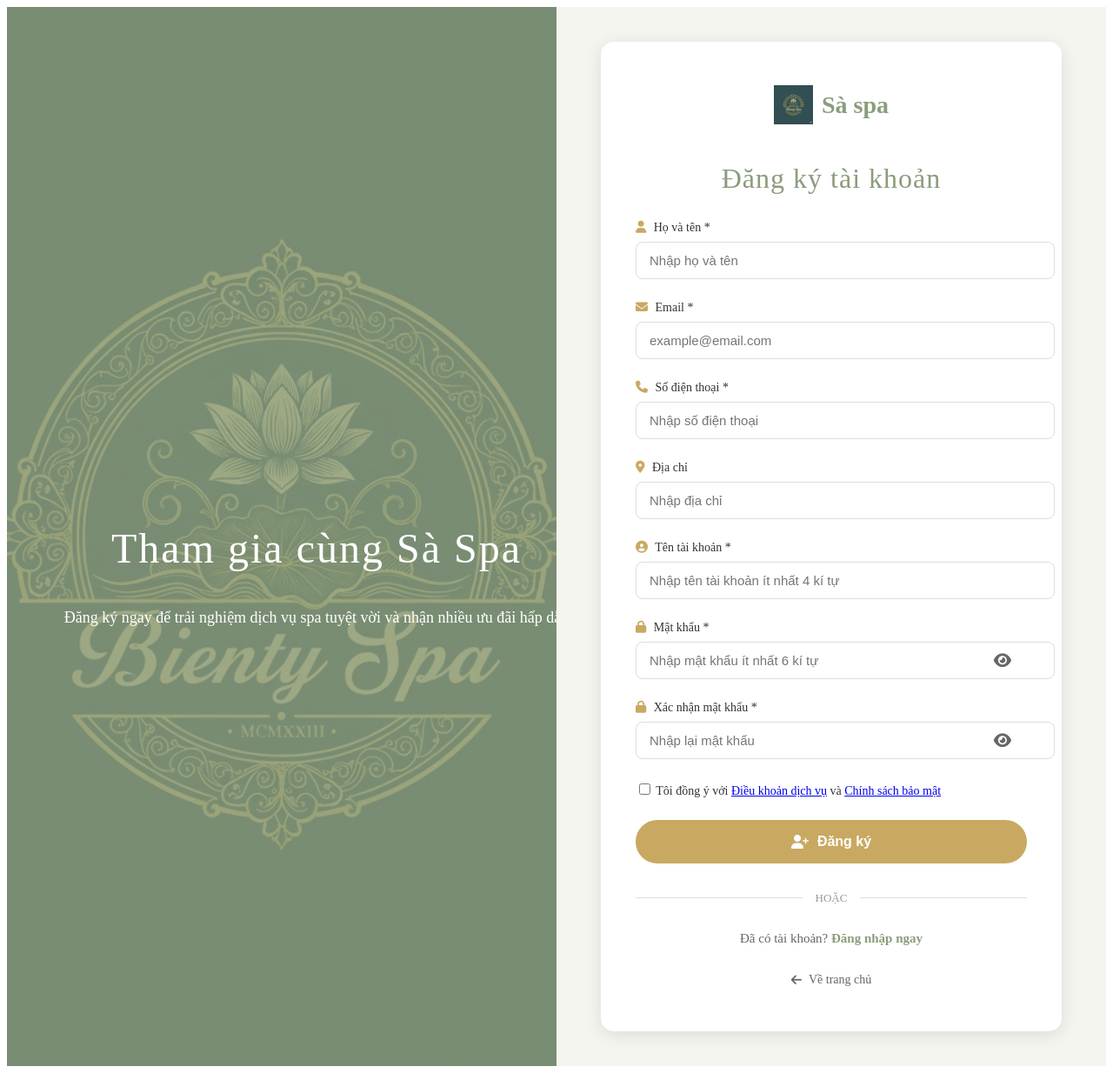
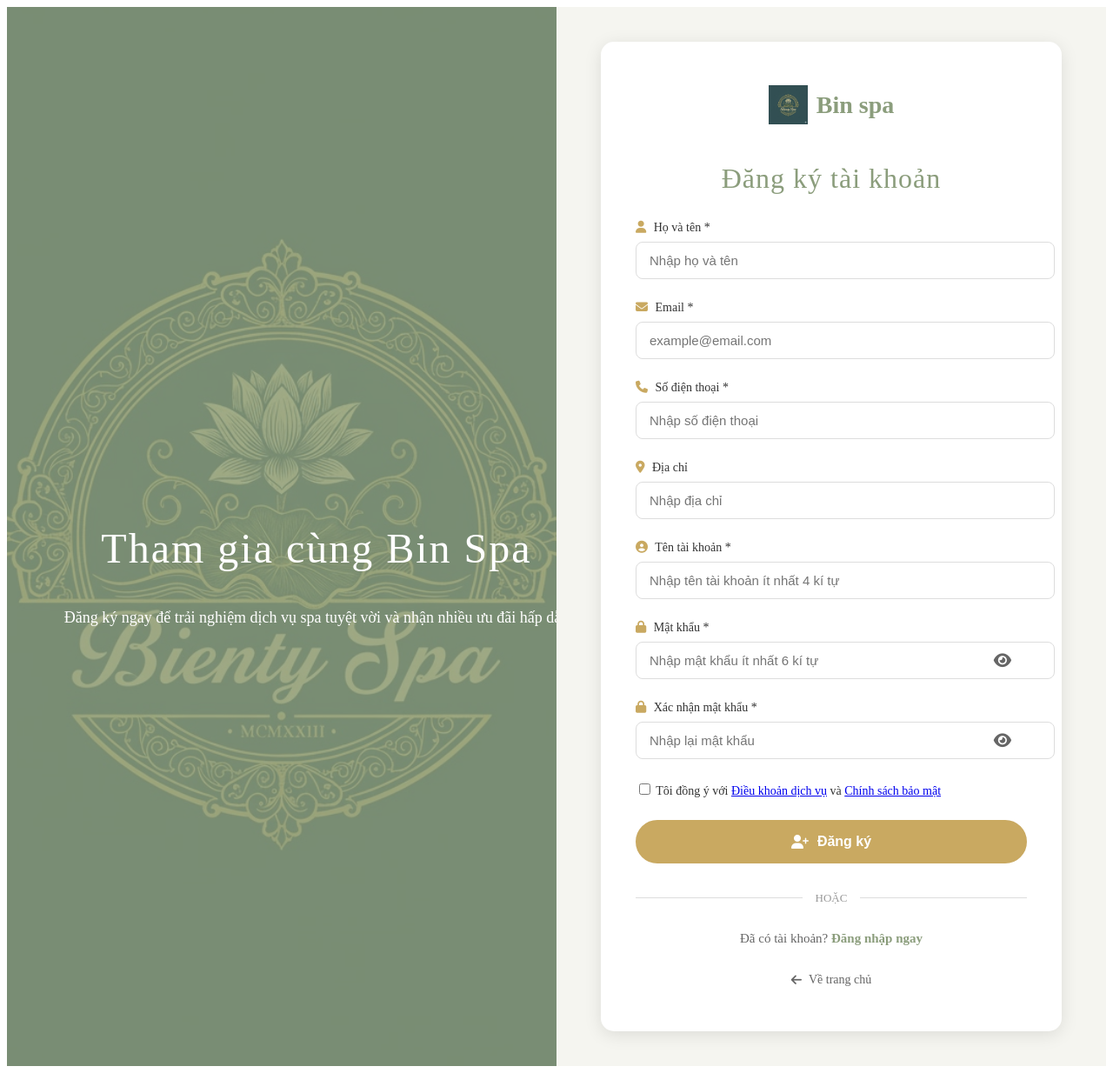
Before and after one commit to dangkhoa18052004/SPA, a Flask app: page /auth/register in a window 1280 px wide. Shown: the whole page at 87% size. Run offline with Flask 3, Linux system fonts and the light colour scheme.

Commit message:
Cập nhật nội dung của 2 file

```diff
--- a/app/templates/customer/register.html
+++ b/app/templates/customer/register.html
@@ -3,16 +3,16 @@
 <head>
     <meta charset="UTF-8">
     <meta name="viewport" content="width=device-width, initial-scale=1.0">
-    <title>Đăng ký - Sà Spa</title>
+    <title>Đăng ký - Bin Spa</title>
     <link rel="stylesheet" href="{{ url_for('static', filename='css/customers/auth.css') }}">
     <link rel="stylesheet" href="https://cdnjs.cloudflare.com/ajax/libs/font-awesome/6.4.0/css/all.min.css">
 </head>
 <body>
     <div class="auth-container">
         <div class="auth-left">
-            <img src="{{ url_for('static', filename='images/logo.jpg') }}" alt="Sà Spa">
+            <img src="{{ url_for('static', filename='images/logo.jpg') }}" alt="Bin Spa">
             <div class="auth-overlay">
-                <h1>Tham gia cùng Sà Spa</h1>
+                <h1>Tham gia cùng Bin Spa</h1>
                 <p>Đăng ký ngay để trải nghiệm dịch vụ spa tuyệt vời và nhận nhiều ưu đãi hấp dẫn</p>
             </div>
         </div>
@@ -21,8 +21,8 @@
             <div class="auth-form-container">
                 <div class="auth-logo">
                     <a href="/">
-                        <img src="{{ url_for('static', filename='images/logo.jpg') }}" alt="Sà Spa">
-                        <span>Sà spa</span>
+                        <img src="{{ url_for('static', filename='images/logo.jpg') }}" alt="Bin Spa">
+                        <span>Bin spa</span>
                     </a>
                 </div>
 
```
Also changed, not shown: app/templates/customer/verify_otp.html (+4 -4 lines).
